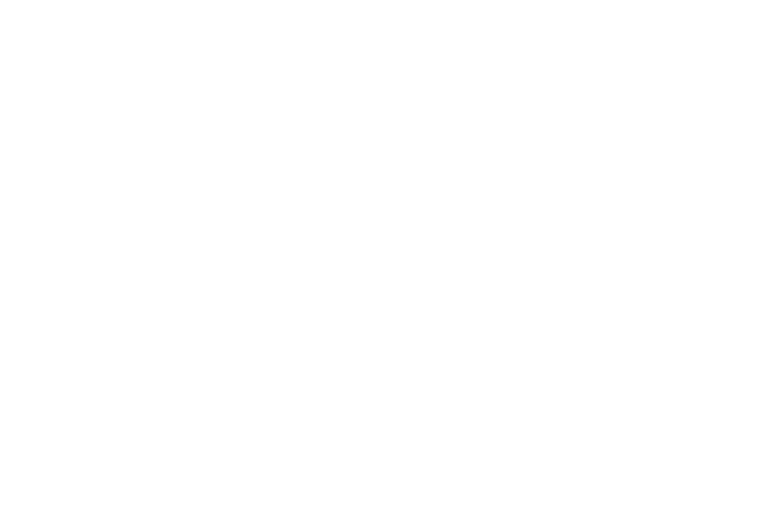
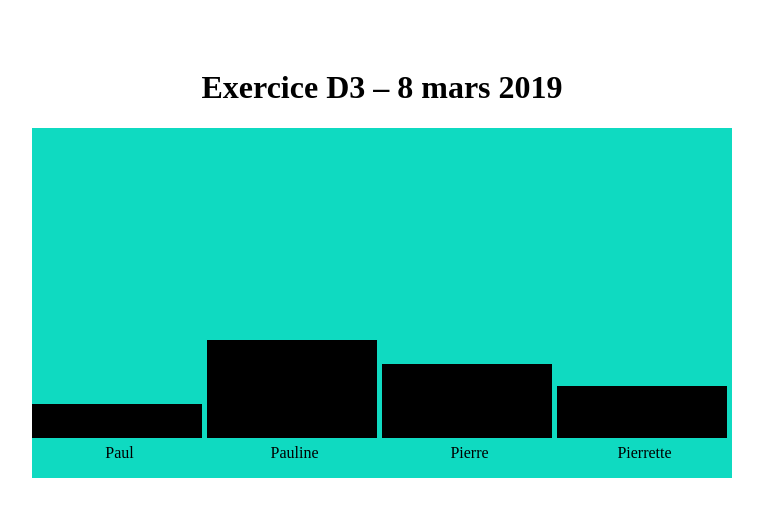
Before and after one commit to idris-maps/heig-datavis-2019, a website: page 20190301-manipulation-dom/exercice_d3/Gioianac.html in a window 1280 px wide. Shown: the whole page, without its empty margins (258-1021 px from the left). Drawn offline with nearby package versions, Linux system fonts and the light colour scheme.

Commit message:
graphique D3

```diff
--- a/20190301-manipulation-dom/exercice_d3/Gioianac.html
+++ b/20190301-manipulation-dom/exercice_d3/Gioianac.html
@@ -2,9 +2,20 @@
 <html>
   <head>
     <meta charset="utf-8" />
+    <style>
+      .bar-chart {
+      background-color: #0FDAC1;
+    }
+
+    body {
+      text-align: center;
+      align-content: center;
+      margin-top: 3rem;
+    }
+    </style>
   </head>
   <body>
-
+    <h1>Exercice D3 – 8 mars 2019</h1>
     <svg id="graph"></svg>
 
     <script src="https://d3js.org/d3.v5.min.js"></script>
@@ -16,6 +27,42 @@
         { nom: 'Pierrette', note: 52 },
       ]
       const graph = d3.select('#graph')
+
+      var svgWidth = 700;
+      var svgHeight = 350;
+      var svg = d3.select('svg')
+        .attr("width", svgWidth)
+        .attr("height", svgHeight)
+        .attr("class", "bar-chart");
+
+      var barPadding = 5;
+      var barWidth = (svgWidth / DATA.length);
+      var barChart = svg.selectAll("rect")
+        .data(DATA)
+        .enter()
+        .append("rect")
+        .attr("y", function(d) {
+          return svgHeight - d.note -40
+        })
+        .attr("height", function(d) {
+          return d.note;
+        })
+        .attr("width", barWidth - barPadding)
+        .attr("transform", function (d, i) {
+          var translate = [barWidth * i, 0];
+
+        svg.selectAll('text')
+          .data(DATA)
+          .enter()
+          .append('text')
+          .attr('x', (d, i) => i * barWidth + barWidth / 2)
+          .attr('y', svgHeight- 20)
+          .attr('text-anchor', 'middle')
+          .text(d => d.nom)
+
+          return "translate("+ translate +")";
+        });
+
     </script>
   </body>
 </html>
```
Lines whose indentation alone changed are shown as unchanged.
